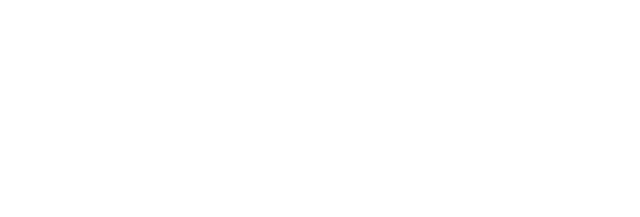
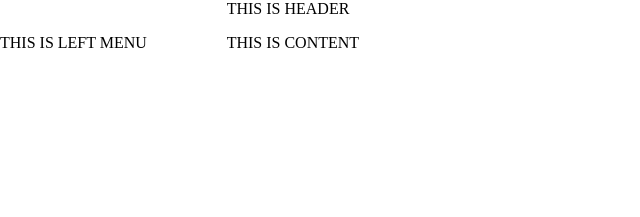
Before and after one commit to berglund10/web-layout-project, a plain HTML site: page index.html in a window 1280 px wide. Shown: the whole page, without its empty margins (0-640 px from the left). Drawn offline with Linux system fonts and the light colour scheme.

Commit message:
basic setup

```diff
--- a/index.html
+++ b/index.html
@@ -3,9 +3,15 @@
 <head>
     <meta charset="UTF-8">
     <meta name="viewport" content="width=device-width, initial-scale=1.0">
-    <title>Testing layout</title>
+    <title>Web-Layout Project</title>
+    <link rel="stylesheet" href="styles.css">
 </head>
 <body>
-
+    <div class="main_container">
+        <div></div>
+        <div>THIS IS HEADER</div>
+        <div class="leftnav">THIS IS LEFT MENU</div>
+        <div class="content">THIS IS CONTENT</div>
+    </div>
 </body>
 </html>
--- /dev/null
+++ b/styles.css
@@ -0,0 +1,11 @@
+* {
+  margin: 0;
+  padding: 0;
+  box-sizing: border-box;
+}
+
+.main_container {
+  display: grid;
+  grid-template: 1fr 10fr / 2fr 10fr;
+  gap: 1rem;
+}
```
